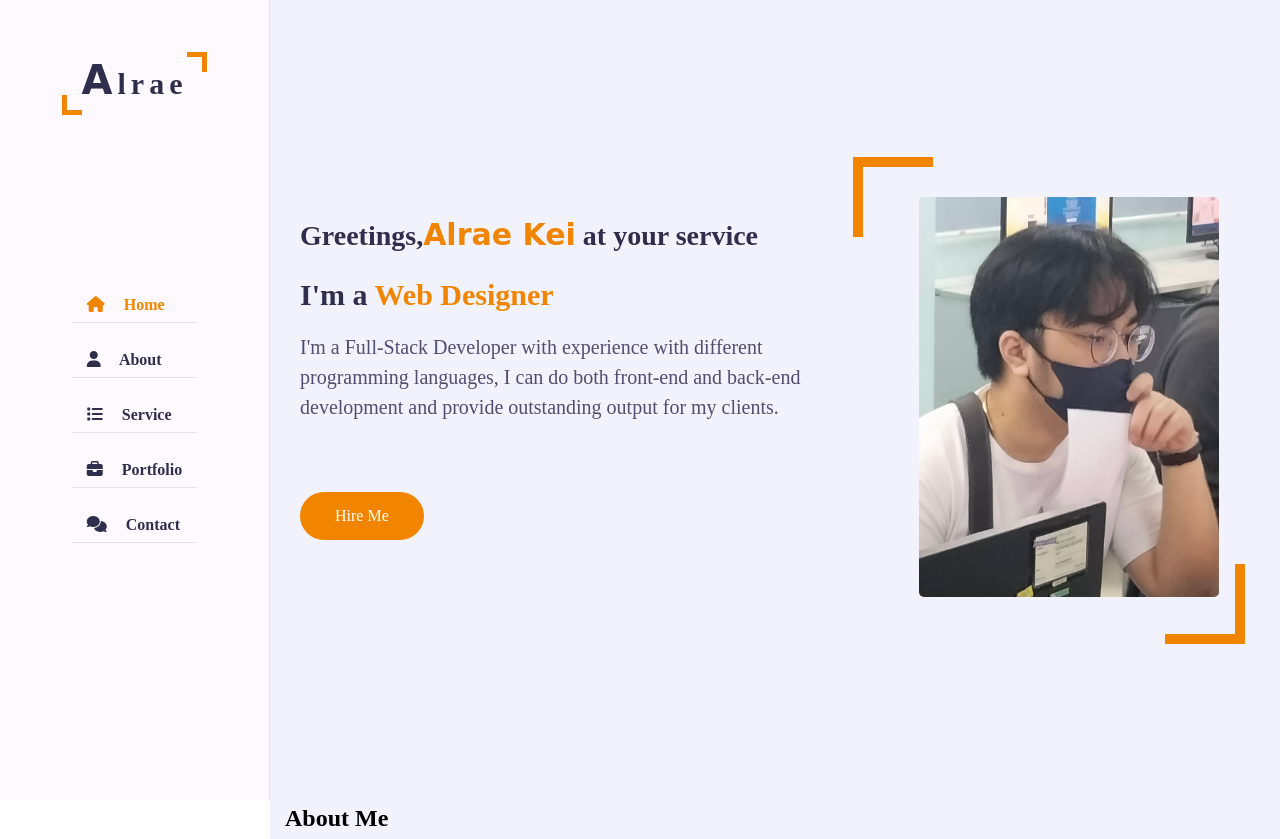
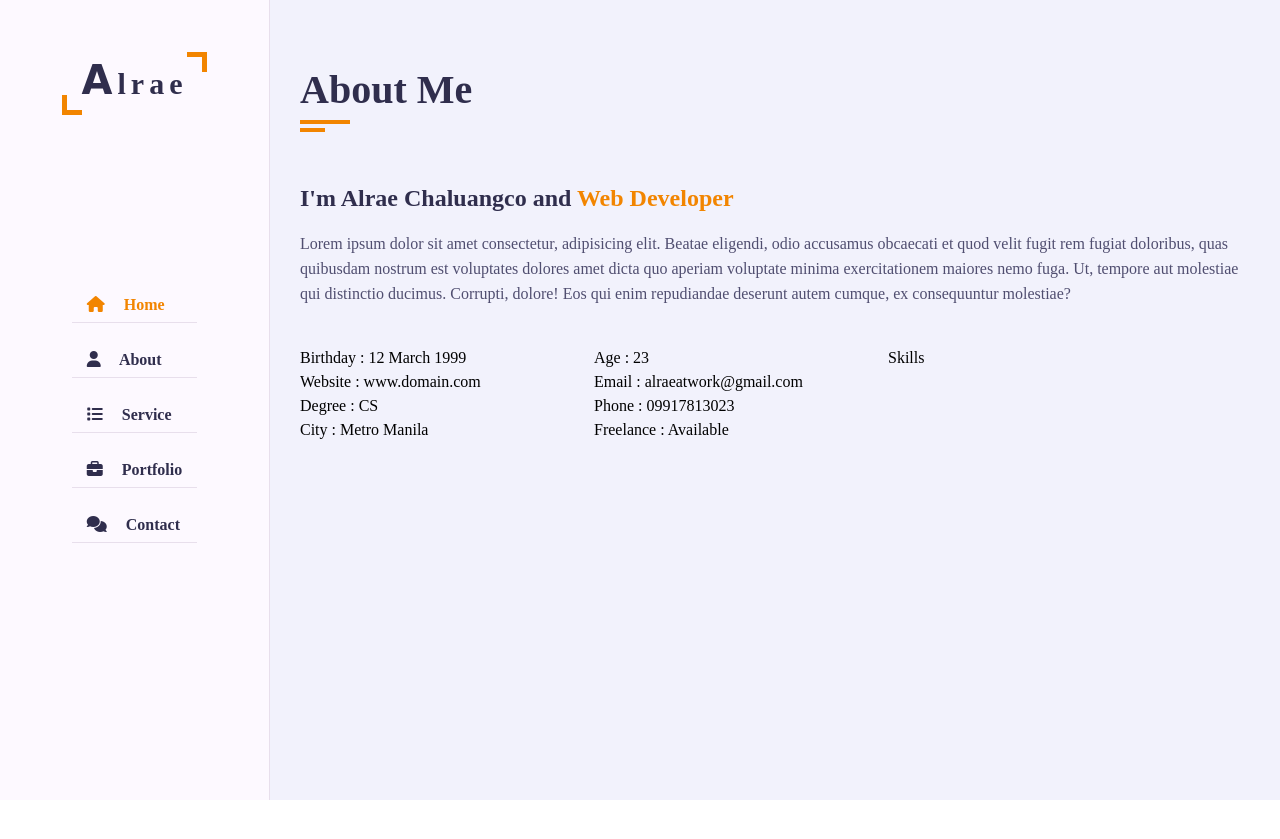
Before and after one commit to AKCcoding/Website_Portfolio, a plain HTML site: page index.html in a window 1280 px wide. Shown: the top 839 px of the page. After the commit the page ends 800 px from the top, so only its background shows below. Drawn offline with Linux system fonts and the light colour scheme; a web font is replaced by a local one.

Commit message:
Done until Peronal Info

```diff
--- a/index.html
+++ b/index.html
@@ -33,7 +33,7 @@
       <!-- ===== Main Content Start===== -->
       <div class="main-content">
         <!-- ===== Home Section Start ===== -->
-        <section class="home section">
+        <section class="home section hidden">
           <div class="container">
             <div class="row">
               <div class="home-info padd-15">
@@ -54,8 +54,49 @@
         <section class="about section">
           <div class="container">
             <div class="row">
-              <div class="section-title">
+              <div class="section-title padd-15">
                   <h2>About Me</h2>
+              </div>
+            </div>
+            <div class="row">
+              <div class="about-content padd-15">
+                <div class="row">
+                  <div class="about-text padd-15">
+                    <h3>I'm Alrae Chaluangco and <span>Web Developer</span></h3>
+                    <p>Lorem ipsum dolor sit amet consectetur, adipisicing elit. Beatae eligendi, odio accusamus obcaecati et quod velit fugit rem fugiat doloribus, quas quibusdam nostrum est voluptates dolores amet dicta quo aperiam voluptate minima exercitationem maiores nemo fuga. Ut, tempore aut molestiae qui distinctio ducimus. Corrupti, dolore! Eos qui enim repudiandae deserunt autem cumque, ex consequuntur molestiae?</p>
+                  </div>
+                </div>
+                <div class="row">
+                  <div class="personal-info padd-15">
+                    <div class="row">
+                      <div class="info-item padd-15">
+                        <p>Birthday : <span>12 March 1999</span></p>
+                      </div>
+                      <div class="info-item padd-15">
+                        <p>Age : <span>23</span></p>
+                      </div>
+                      <div class="info-item padd-15">
+                        <p>Website : <span>www.domain.com</span></p>
+                      </div>
+                      <div class="info-item padd-15">
+                        <p>Email : <span>alraeatwork@gmail.com</span></p>
+                      </div>
+                      <div class="info-item padd-15">
+                        <p>Degree : <span>CS</span></p>
+                      </div>
+                      <div class="info-item padd-15">
+                        <p>Phone : <span>09917813023</span></p>
+                      </div>
+                      <div class="info-item padd-15">
+                        <p>City : <span>Metro Manila</span></p>
+                      </div>
+                      <div class="info-item padd-15">
+                        <p>Freelance : <span>Available</span></p>
+                      </div>
+                    </div>
+                  </div>
+                  <div class="skills padd-15">Skills</div>
+                </div>
               </div>
             </div>
           </div>
--- a/style.css
+++ b/style.css
@@ -36,7 +36,10 @@ ul
     display: block;
     padding: 0 30px;
     opacity: 1;
-
+}
+.hidden
+{
+    display:none !important;
 }
 .main-content
 {
@@ -52,6 +55,45 @@ ul
     max-width: 1920px;
     width: 100%;
     margin: auto;
+}
+.section .container
+{
+    padding-top: 60px;
+    padding-bottom: 70px;
+}
+.section-title
+{
+    flex: 0 0 100%;
+    max-width: 100%;
+    margin-bottom: 60px;
+}
+.section-title h2
+{
+    font-size: 40px;
+    color: var(--text-black-900);
+    font-weight: 700;
+    position: relative;
+}
+.section-title h2::before
+{
+    content: '';
+    height: 4px;
+    width: 50px;
+    background-color: var(--skin-color);
+    position: absolute;
+    top: 100%;
+    left: 0;
+}
+.section-title h2::after
+{
+    content: '';
+    height: 4px;
+    width: 25px;
+    background-color: var(--skin-color);
+    position: absolute;
+    top: 100%;
+    left: 0;
+    margin-top: 8px;
 }
 .row
 {
@@ -281,3 +323,48 @@ h3.my-profession
     border-radius: 5px;
     height: 400px;
 }
+/*About*/
+.about .about-content
+{
+    flex: 0 0 100%;
+    max-width: 100%;
+}
+.about .about-content .about-text
+{
+    flex: 0 0 100%;
+    max-width: 100%;
+}
+.about .about-content .about-text h3
+{
+    font-size: 24px;
+    margin-bottom: 15px;
+    font-weight: 700;
+    color: var(--text-black-900);
+}
+.about .about-content .about-text h3 span
+{
+    color: var(--skin-color);
+}
+.about .about-content .about-text p
+{
+    font-size: 16px;
+    line-height: 25px;
+    color: var(--text-black-700);
+}
+.about .about-content .personal-info
+{
+    flex: 0 0 60%;
+    max-width: 60%;
+    margin-top: 40px;
+}
+.about .about-content .personal-info .info-item
+{
+    flex: 0 0 50%;
+    max-width: 50%;
+}
+.about .about-content .skills
+{
+    flex: 0 0 40%;
+    max-width: 40%;
+    margin-top: 40px;
+}
```
